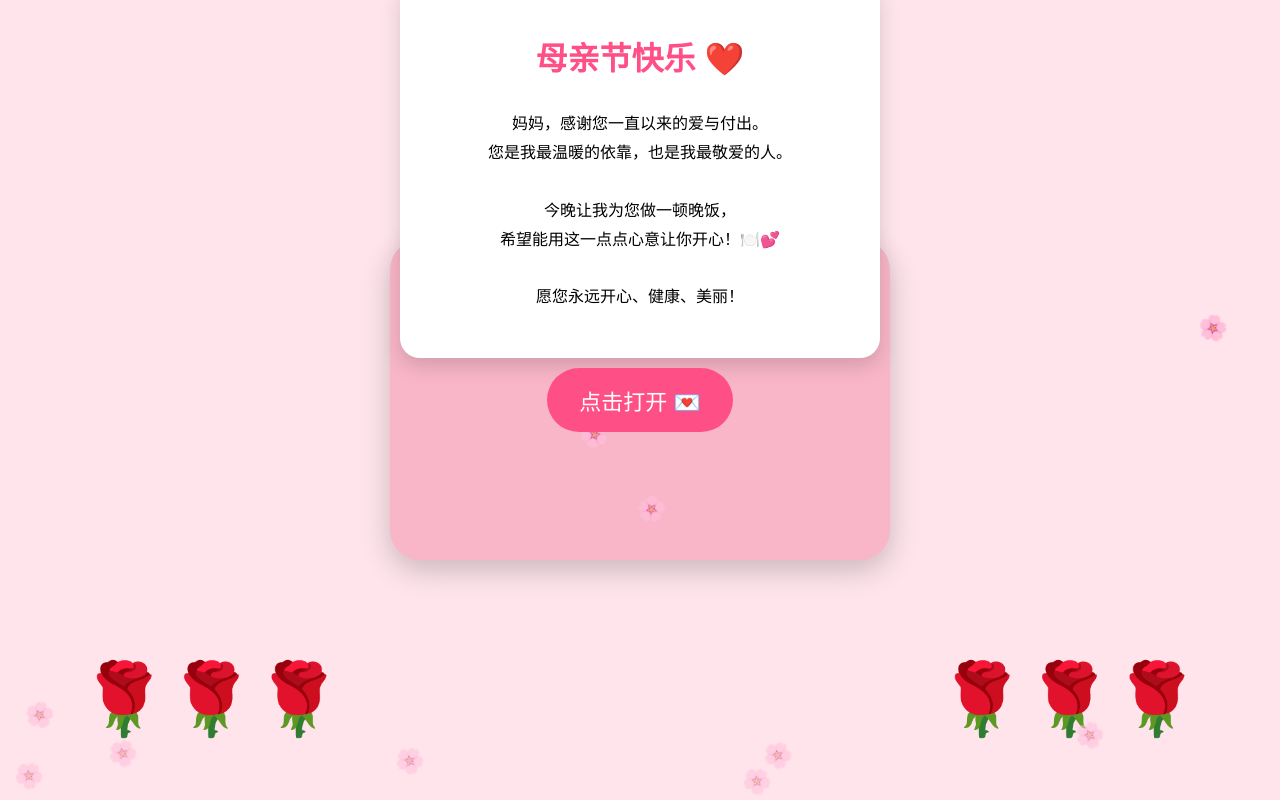
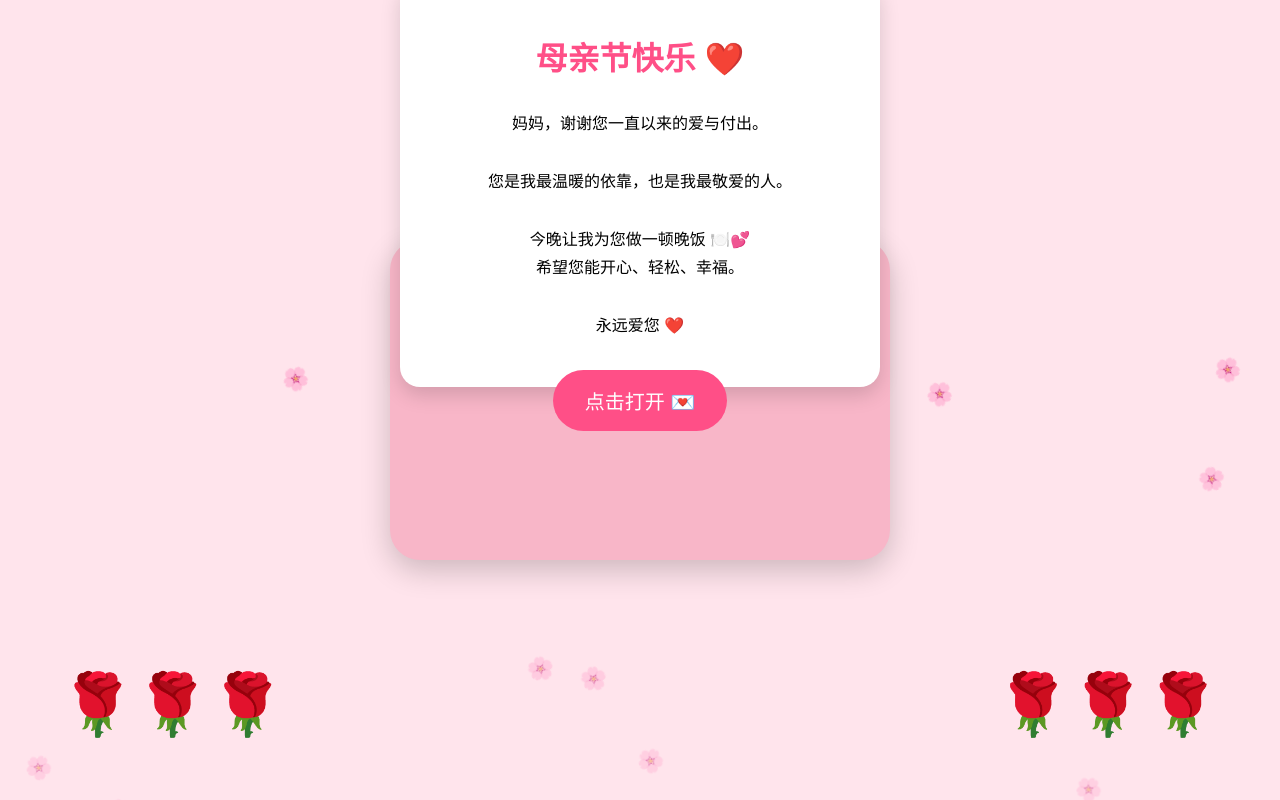
Before and after one commit to 440000546-stack/440000546-stack.github.io, a plain HTML site: page index.html in a window 1280 px wide. Both pictures are taken after a click on the button "点击打开 💌". Shown: the top 800 px of the page. Drawn offline with Linux system fonts and the light colour scheme.

Commit message:
Update index.html

```diff
--- a/index.html
+++ b/index.html
@@ -1,109 +1,130 @@
 <!DOCTYPE html>
 <html lang="zh-CN">
 <head>
-  <meta charset="UTF-8" />
-  <meta name="viewport" content="width=device-width, initial-scale=1.0" />
+<meta charset="UTF-8">
+<meta name="viewport" content="width=device-width, initial-scale=1.0">
 <title>母亲节快乐</title>
+
 <style>
-    body {
-      margin: 0;
-      overflow: hidden;
-      font-family: "Microsoft YaHei", sans-serif;
-      background: #ffe4ec;
-      display: flex;
-      justify-content: center;
-      align-items: center;
-      height: 100vh;
-      position: relative;
+body{
+  margin:0;
+  overflow:hidden;
+  font-family:"Microsoft YaHei",sans-serif;
+  background:#ffe4ec;
+  height:100vh;
+  display:flex;
+  justify-content:center;
+  align-items:center;
+  position:relative;
 }
-    .petal {
-      position: absolute;
-      font-size: 24px;
-      animation: fall linear infinite;
-      pointer-events: none;
+
+/* 花瓣 */
+.petal{
+  position:absolute;
+  font-size:22px;
+  animation:fall linear infinite;
+  pointer-events:none;
 }
-    @keyframes fall {
-      from { transform: translateY(-100px) rotate(0deg); }
-      to { transform: translateY(110vh) rotate(360deg); opacity: 0; }
+
+@keyframes fall{
+  0%{transform:translateY(-100px) rotate(0);opacity:1;}
+  100%{transform:translateY(110vh) rotate(360deg);opacity:0;}
 }
-    .envelope {
-      width: 500px;
-      height: 320px;
-      background: #f8b6c8;
-      border-radius: 30px;
-      position: relative;
-      box-shadow: 0 10px 30px rgba(0,0,0,0.2);
-      display: flex;
-      justify-content: center;
-      align-items: center;
+
+/* 信封 */
+.envelope{
+  width:500px;
+  height:320px;
+  background:#f8b6c8;
+  border-radius:30px;
+  display:flex;
+  justify-content:center;
+  align-items:center;
+  position:relative;
+  box-shadow:0 10px 30px rgba(0,0,0,0.2);
 }
-    button {
-      padding: 16px 32px;
-      border: none;
-      border-radius: 50px;
-      background: #ff4f87;
-      color: white;
-      font-size: 22px;
-      cursor: pointer;
-      z-index: 20;
+
+/* 按钮 */
+button{
+  padding:16px 32px;
+  border:none;
+  border-radius:50px;
+  background:#ff4f87;
+  color:white;
+  font-size:20px;
+  cursor:pointer;
+  z-index:10;
 }
-    .letter {
-      position: absolute;
-      width: 420px;
-      background: white;
-      border-radius: 20px;
-      padding: 30px;
-      top: 60px;
-      opacity: 0;
-      transition: all 1s;
-      text-align: center;
-      line-height: 1.8;
-      box-shadow: 0 8px 20px rgba(0,0,0,0.15);
+
+/* 信 */
+.letter{
+  position:absolute;
+  width:420px;
+  background:white;
+  border-radius:20px;
+  padding:30px;
+  top:60px;
+  opacity:0;
+  transition:1s;
+  text-align:center;
+  line-height:1.8;
+  box-shadow:0 8px 20px rgba(0,0,0,0.15);
 }
-    .open .letter {
-      top: -260px;
-      opacity: 1;
+
+/* 打开效果 */
+.open .letter{
+  top:-260px;
+  opacity:1;
 }
-    .rose {
-      position: absolute;
-      font-size: 70px;
+
+/* 玫瑰 */
+.rose{
+  position:absolute;
+  font-size:60px;
 }
-    .left { left: 80px; bottom: 60px; }
-    .right { right: 80px; bottom: 60px; }
+.left{left:60px;bottom:60px;}
+.right{right:60px;bottom:60px;}
 </style>
 </head>
+
 <body>
+
+<!-- 玫瑰 -->
 <div class="rose left">🌹🌹🌹</div>
 <div class="rose right">🌹🌹🌹</div>
 
-  <div class="envelope" id="envelope">
-    <button onclick="toggleLetter()">点击打开 💌</button>
+<!-- 信封 -->
+<div class="envelope" id="box">
+  <button onclick="openLetter()">点击打开 💌</button>
+
   <div class="letter">
     <h1 style="color:#ff4f87">母亲节快乐 ❤️</h1>
     <p>
-        妈妈，感谢您一直以来的爱与付出。<br>
+      妈妈，谢谢您一直以来的爱与付出。<br><br>
       您是我最温暖的依靠，也是我最敬爱的人。<br><br>
-        今晚让我为您做一顿晚饭，<br>
-        希望能用这一点点心意让你开心！🍽️💕<br><br>
-        愿您永远开心、健康、美丽！
+      今晚让我为您做一顿晚饭 🍽️💕<br>
+      希望您能开心、轻松、幸福。<br><br>
+      永远爱您 ❤️
     </p>
   </div>
 </div>
 
 <script>
-    function toggleLetter(){
-      document.getElementById('envelope').classList.toggle('open');
+function openLetter(){
+  document.getElementById("box").classList.toggle("open");
 }
 
-    for(let i=0;i<20;i++){
-      const p=document.createElement('div');
-      p.className='petal';
-      p.innerHTML='🌸';
-      p.style.left=Math.random()*100+'vw';
-      p.style.animationDuration=(5+Math.random()*5)+'s';
-      p.style.animationDelay=Math.random()*5+'s';
+/* 花瓣生成 */
+for(let i=0;i<25;i++){
+  let p=document.createElement("div");
+  p.className="petal";
+  p.innerHTML="🌸";
+  p.style.left=Math.random()*100+"vw";
+  p.style.animationDuration=(4+Math.random()*5)+"s";
+  p.style.animationDelay=Math.random()*5+"s";
   document.body.appendChild(p);
 }
 </script>
+
 </body>
 </html>
```
Lines whose indentation alone changed are shown as unchanged.
